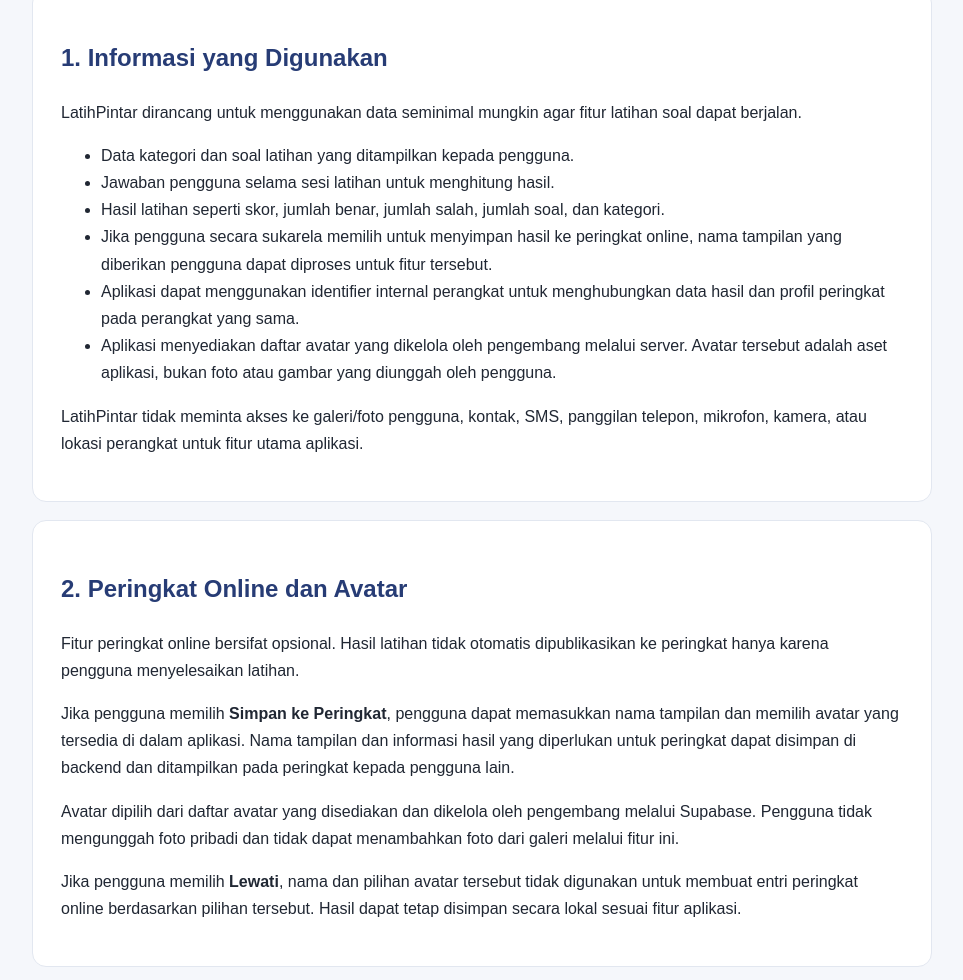
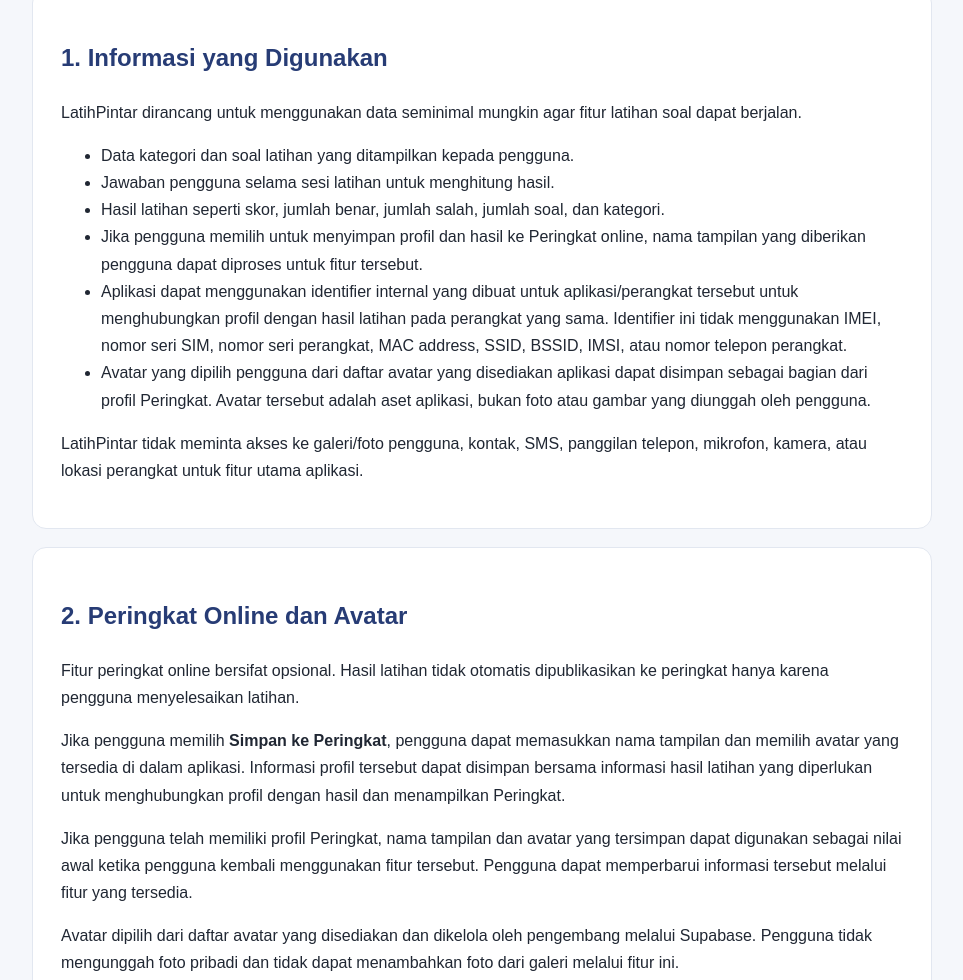
Before and after one commit to ocidborlan/LatihPintar, a plain HTML site: page privacy/index.html in a window 1280 px wide. Shown: the part 504-1484 px from the top of the page, without its empty margins (158-1121 px from the left). Drawn offline with Linux system fonts and the light colour scheme.

Commit message:
Update privacy policy for profiles and leaderboard data

```diff
--- a/privacy/index.html
+++ b/privacy/index.html
@@ -24,15 +24,16 @@ footer{text-align:center;color:#687386;padding:25px}
 <li>Data kategori dan soal latihan yang ditampilkan kepada pengguna.</li>
 <li>Jawaban pengguna selama sesi latihan untuk menghitung hasil.</li>
 <li>Hasil latihan seperti skor, jumlah benar, jumlah salah, jumlah soal, dan kategori.</li>
-<li>Jika pengguna secara sukarela memilih untuk menyimpan hasil ke peringkat online, nama tampilan yang diberikan pengguna dapat diproses untuk fitur tersebut.</li>
-<li>Aplikasi dapat menggunakan identifier internal perangkat untuk menghubungkan data hasil dan profil peringkat pada perangkat yang sama.</li>
-<li>Aplikasi menyediakan daftar avatar yang dikelola oleh pengembang melalui server. Avatar tersebut adalah aset aplikasi, bukan foto atau gambar yang diunggah oleh pengguna.</li>
+<li>Jika pengguna memilih untuk menyimpan profil dan hasil ke Peringkat online, nama tampilan yang diberikan pengguna dapat diproses untuk fitur tersebut.</li>
+<li>Aplikasi dapat menggunakan identifier internal yang dibuat untuk aplikasi/perangkat tersebut untuk menghubungkan profil dengan hasil latihan pada perangkat yang sama. Identifier ini tidak menggunakan IMEI, nomor seri SIM, nomor seri perangkat, MAC address, SSID, BSSID, IMSI, atau nomor telepon perangkat.</li>
+<li>Avatar yang dipilih pengguna dari daftar avatar yang disediakan aplikasi dapat disimpan sebagai bagian dari profil Peringkat. Avatar tersebut adalah aset aplikasi, bukan foto atau gambar yang diunggah oleh pengguna.</li>
 </ul>
 <p>LatihPintar tidak meminta akses ke galeri/foto pengguna, kontak, SMS, panggilan telepon, mikrofon, kamera, atau lokasi perangkat untuk fitur utama aplikasi.</p></section>
 
 <section class="card"><h2>2. Peringkat Online dan Avatar</h2>
 <p>Fitur peringkat online bersifat opsional. Hasil latihan tidak otomatis dipublikasikan ke peringkat hanya karena pengguna menyelesaikan latihan.</p>
-<p>Jika pengguna memilih <strong>Simpan ke Peringkat</strong>, pengguna dapat memasukkan nama tampilan dan memilih avatar yang tersedia di dalam aplikasi. Nama tampilan dan informasi hasil yang diperlukan untuk peringkat dapat disimpan di backend dan ditampilkan pada peringkat kepada pengguna lain.</p>
+<p>Jika pengguna memilih <strong>Simpan ke Peringkat</strong>, pengguna dapat memasukkan nama tampilan dan memilih avatar yang tersedia di dalam aplikasi. Informasi profil tersebut dapat disimpan bersama informasi hasil latihan yang diperlukan untuk menghubungkan profil dengan hasil dan menampilkan Peringkat.</p>
+<p>Jika pengguna telah memiliki profil Peringkat, nama tampilan dan avatar yang tersimpan dapat digunakan sebagai nilai awal ketika pengguna kembali menggunakan fitur tersebut. Pengguna dapat memperbarui informasi tersebut melalui fitur yang tersedia.</p>
 <p>Avatar dipilih dari daftar avatar yang disediakan dan dikelola oleh pengembang melalui Supabase. Pengguna tidak mengunggah foto pribadi dan tidak dapat menambahkan foto dari galeri melalui fitur ini.</p>
 <p>Jika pengguna memilih <strong>Lewati</strong>, nama dan pilihan avatar tersebut tidak digunakan untuk membuat entri peringkat online berdasarkan pilihan tersebut. Hasil dapat tetap disimpan secara lokal sesuai fitur aplikasi.</p></section>
 
@@ -61,7 +62,9 @@ footer{text-align:center;color:#687386;padding:25px}
 <p>Data tidak digunakan untuk menjual informasi pribadi pengguna kepada pihak lain.</p></section>
 
 <section class="card"><h2>7. Penyimpanan dan Keamanan</h2>
-<p>Kami berupaya menggunakan langkah teknis yang wajar untuk melindungi data yang digunakan aplikasi. Namun, tidak ada metode penyimpanan atau transmisi melalui internet yang dapat dijamin aman 100%.</p>
+<p>Kami berupaya menggunakan langkah teknis yang wajar untuk melindungi data yang digunakan aplikasi, termasuk membatasi akses terhadap data yang diperlukan oleh fitur online.</p>
+<p>Identifier internal aplikasi digunakan untuk menghubungkan profil dengan hasil latihan dan tidak ditampilkan sebagai informasi publik. LatihPintar tidak menggunakan identifier perangkat keras seperti IMEI, nomor seri SIM, MAC address, SSID, BSSID, atau IMSI sebagai identitas profil.</p>
+<p>Namun, tidak ada metode penyimpanan atau transmisi melalui internet yang dapat dijamin aman 100%.</p>
 <p>Data yang disimpan melalui layanan pihak ketiga juga tunduk pada infrastruktur dan kebijakan keamanan penyedia layanan tersebut.</p></section>
 
 <section class="card"><h2>8. Anak-Anak</h2>
@@ -75,7 +78,8 @@ footer{text-align:center;color:#687386;padding:25px}
 
 <section class="card"><h2>10. Penghapusan Data</h2>
 <p>Data lokal dapat dikelola atau dihapus melalui mekanisme yang tersedia pada aplikasi atau dengan menghapus data aplikasi sesuai kemampuan sistem operasi.</p>
-<p>Untuk data yang telah dikirim ke layanan online melalui fitur peringkat, pengguna dapat menghubungi pengembang melalui alamat kontak yang tercantum di Google Play untuk pertanyaan mengenai pengelolaan atau penghapusan data.</p></section>
+<p>Untuk data profil dan hasil yang telah dikirim ke layanan online melalui fitur Peringkat, pengguna dapat menghubungi pengembang melalui alamat kontak yang tercantum di Google Play untuk meminta pengelolaan atau penghapusan data yang terkait dengan profil tersebut.</p>
+</section>
 
 <section class="card"><h2>11. Perubahan Kebijakan</h2>
 <p>Kebijakan Privasi dapat diperbarui apabila terjadi perubahan pada fitur, teknologi, atau cara aplikasi menangani data. Versi terbaru akan dipublikasikan pada halaman ini.</p></section>
```
